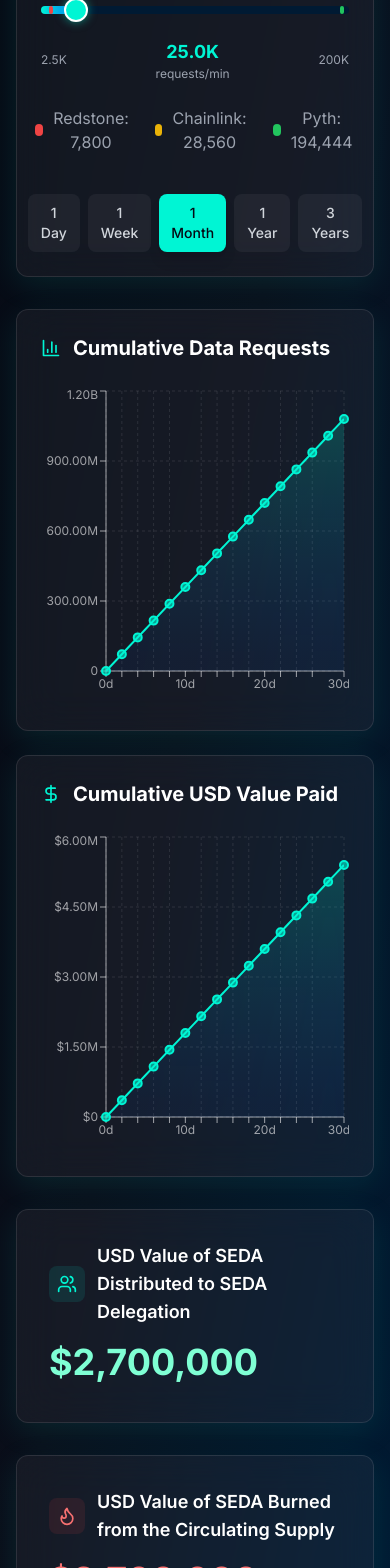
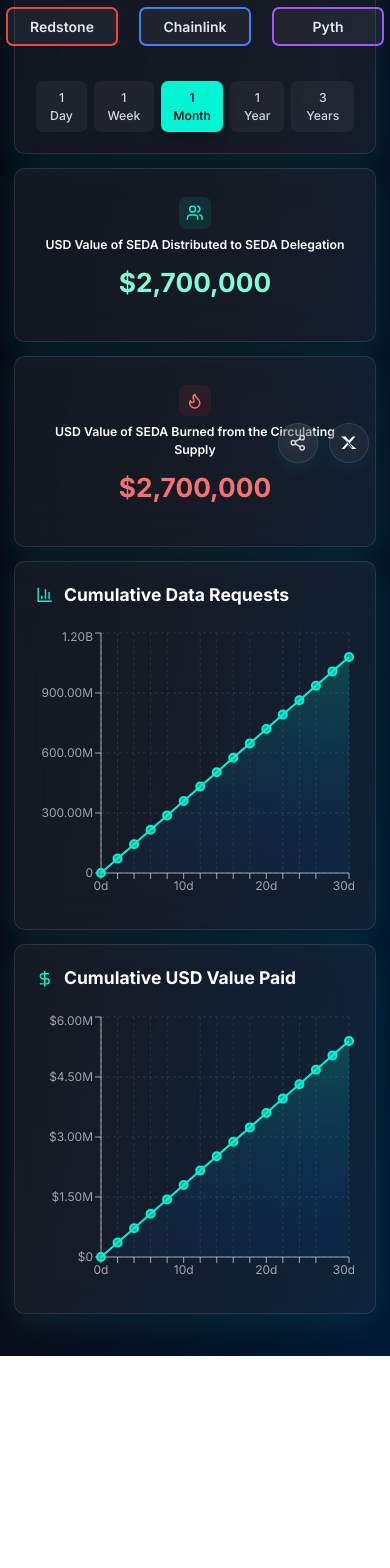
Before and after one commit to benruane/tokendashboard, a Next.js app: page / in a window 390 px wide. Shown: the part 360-1928 px from the top of the page. After the commit the page ends 1716 px from the top, so only its background shows below. Built offline with nearby package versions, Linux system fonts and the light colour scheme.

Commit message:
UI polish: consistent gaps, no button stroke on focus, improved share buttons, responsive cards, and more compact layout

```diff
--- a/app/components/ParametersPanel.tsx
+++ b/app/components/ParametersPanel.tsx
@@ -62,17 +62,17 @@
             <div
               className="absolute top-0 w-1 h-2 bg-red-500 rounded-full"
               style={{ left: `${getTickPosition(7800)}%` }}
-              title="Redstone: 7,800"
+              title="Redstone"
             />
             <div
-              className="absolute top-0 w-1 h-2 bg-yellow-500 rounded-full"
+              className="absolute top-0 w-1 h-2 bg-blue-500 rounded-full"
               style={{ left: `${getTickPosition(28560)}%` }}
-              title="Chainlink: 28,560"
+              title="Chainlink"
             />
             <div
-              className="absolute top-0 w-1 h-2 bg-green-500 rounded-full"
+              className="absolute top-0 w-1 h-2 bg-purple-500 rounded-full"
               style={{ left: `${getTickPosition(194444)}%` }}
-              title="Pyth: 194,444"
+              title="Pyth"
             />
           </div>
           {/* Slider Input */}
@@ -115,24 +115,21 @@
         <div className="flex flex-row gap-6 justify-center mt-2">
           <button
             onClick={() => setRequestsPerMinute(7800)}
-            className="flex items-center gap-2 hover:text-seda-neon-teal transition-colors duration-200 cursor-pointer group"
+            className={`min-w-[8rem] flex items-center justify-center gap-2 px-4 py-2 rounded-lg border-2 border-red-500 font-semibold text-gray-200 shadow-sm transition-colors duration-200 cursor-pointer group focus:outline-none ${requestsPerMinute === 7800 ? 'bg-red-500/20' : 'bg-seda-glass hover:bg-red-500/20 hover:text-red-400'}`}
           >
-            <div className="w-3 h-3 bg-red-500 rounded-full group-hover:scale-125 transition-transform duration-200"></div>
-            <span className="text-gray-400 group-hover:text-seda-neon-teal">Redstone: 7,800</span>
+            <span>Redstone</span>
           </button>
           <button
             onClick={() => setRequestsPerMinute(28560)}
-            className="flex items-center gap-2 hover:text-seda-neon-teal transition-colors duration-200 cursor-pointer group"
+            className={`min-w-[8rem] flex items-center justify-center gap-2 px-4 py-2 rounded-lg border-2 border-blue-500 font-semibold text-gray-200 shadow-sm transition-colors duration-200 cursor-pointer group focus:outline-none ${requestsPerMinute === 28560 ? 'bg-blue-500/20' : 'bg-seda-glass hover:bg-blue-500/20 hover:text-blue-400'}`}
           >
-            <div className="w-3 h-3 bg-yellow-500 rounded-full group-hover:scale-125 transition-transform duration-200"></div>
-            <span className="text-gray-400 group-hover:text-seda-neon-teal">Chainlink: 28,560</span>
+            <span>Chainlink</span>
           </button>
           <button
             onClick={() => setRequestsPerMinute(194444)}
-            className="flex items-center gap-2 hover:text-seda-neon-teal transition-colors duration-200 cursor-pointer group"
+            className={`min-w-[8rem] flex items-center justify-center gap-2 px-4 py-2 rounded-lg border-2 border-purple-500 font-semibold text-gray-200 shadow-sm transition-colors duration-200 cursor-pointer group focus:outline-none ${requestsPerMinute === 194444 ? 'bg-purple-500/20' : 'bg-seda-glass hover:bg-purple-500/20 hover:text-purple-400'}`}
           >
-            <div className="w-3 h-3 bg-green-500 rounded-full group-hover:scale-125 transition-transform duration-200"></div>
-            <span className="text-gray-400 group-hover:text-seda-neon-teal">Pyth: 194,444</span>
+            <span>Pyth</span>
           </button>
         </div>
       </div>
--- a/app/components/ShareButton.tsx
+++ b/app/components/ShareButton.tsx
@@ -7,13 +7,18 @@
   onShare: (message: string) => void
 }
 
+const XIcon = () => (
+  <svg viewBox="0 0 24 24" fill="white" color="white" xmlns="http://www.w3.org/2000/svg" className="w-5 h-5">
+    <path d="M17.53 3.5h3.71l-7.98 9.14L22.5 20.5h-6.19l-4.85-5.97-5.54 5.97H2.21l8.5-9.16L1.5 3.5h6.37l4.36 5.37 5.3-5.37zm-1.09 15.13h1.03l-6.56-8.08-1.13-1.39H7.8l6.64 8.08 1.13 1.39z" fill="white"/>
+  </svg>
+)
+
 export default function ShareButton({ onShare }: ShareButtonProps) {
   const [isHovered, setIsHovered] = useState(false)
+  const [isXHovered, setIsXHovered] = useState(false)
 
   const handleShare = async () => {
     const url = window.location.href
-
-    // Check if native sharing is available (mobile)
     if (navigator.share) {
       try {
         await navigator.share({
@@ -22,11 +27,9 @@
           url: url
         })
       } catch (error) {
-        // User cancelled or error occurred, fall back to clipboard
         copyToClipboard(url)
       }
     } else {
-      // Desktop - copy to clipboard
       copyToClipboard(url)
     }
   }
@@ -36,7 +39,6 @@
       await navigator.clipboard.writeText(text)
       onShare('Link copied to clipboard!')
     } catch (error) {
-      // Fallback for older browsers
       const textArea = document.createElement('textarea')
       textArea.value = text
       document.body.appendChild(textArea)
@@ -47,12 +49,19 @@
     }
   }
 
+  const handleXShare = () => {
+    const url = window.location.href
+    const text = `Simulate SEDA’s onchain economy with the data request volumes of its closest competitors on this cool dashboard! 🚀 ${url}`
+    window.open(`https://twitter.com/intent/tweet?text=${encodeURIComponent(text)}`, '_blank')
+  }
+
   return (
+    <div className="fixed bottom-6 right-6 z-40 flex gap-3">
       <button
         onClick={handleShare}
         onMouseEnter={() => setIsHovered(true)}
         onMouseLeave={() => setIsHovered(false)}
-      className="fixed top-6 right-6 z-40 p-3 bg-seda-glass backdrop-blur-glass border border-white/10 rounded-full shadow-xl transition-all duration-200 hover:bg-seda-glass-hover hover:border-seda-neon-teal/30 group"
+        className="p-3 bg-seda-glass backdrop-blur-glass border border-white/10 rounded-full shadow-xl transition-all duration-200 hover:bg-seda-glass-hover hover:border-seda-neon-teal/30 group"
         style={{
           boxShadow: isHovered
             ? '0 8px 32px 0 rgba(0, 245, 212, 0.2)'
@@ -66,5 +75,20 @@
           }`}
         />
       </button>
+      <button
+        onClick={handleXShare}
+        onMouseEnter={() => setIsXHovered(true)}
+        onMouseLeave={() => setIsXHovered(false)}
+        className="p-3 bg-seda-glass backdrop-blur-glass border border-white/10 rounded-full shadow-xl transition-all duration-200 hover:bg-seda-glass-hover hover:border-blue-500 group"
+        style={{
+          boxShadow: isXHovered
+            ? '0 8px 32px 0 rgba(29, 155, 240, 0.2)'
+            : '0 4px 16px 0 rgba(29, 155, 240, 0.1)'
+        }}
+        title="Share on X (Twitter)"
+      >
+        <XIcon />
+      </button>
+    </div>
   )
 }
--- a/app/components/SummaryCards.tsx
+++ b/app/components/SummaryCards.tsx
@@ -53,34 +53,32 @@
   }
 
   return (
-    <div className="grid grid-cols-1 lg:grid-cols-2 gap-8">
+    <div className="grid grid-cols-1 lg:grid-cols-2 gap-4">
       {/* SEDA Delegation Card */}
-      <div className="glass-panel glass-panel-hover p-8 group">
-        <div className="flex items-center gap-3 mb-4">
-          <div className="p-2 bg-seda-neon-teal/10 rounded-lg group-hover:bg-seda-neon-teal/20 transition-all duration-200">
-            <Users className="w-5 h-5 text-seda-neon-teal" />
-          </div>
-          <h3 className="text-lg font-semibold text-white">USD Value of SEDA Distributed to SEDA Delegation</h3>
+      <div className="glass-panel glass-panel-hover p-8 group flex flex-col items-center text-center">
+        <div className="p-2 bg-seda-neon-teal/10 rounded-lg group-hover:bg-seda-neon-teal/20 transition-all duration-200 mb-2">
+          <Users className="w-5 h-5 text-seda-neon-teal" />
         </div>
-
+        <h3 className="text-sm md:text-base lg:text-lg font-semibold text-white mb-4">
+          USD Value of SEDA Distributed to SEDA Delegation
+        </h3>
         <div className="mb-2">
-          <div className="text-4xl font-bold text-seda-mint mb-2">
+          <div className="text-3xl md:text-4xl font-bold text-seda-mint mb-2">
             {formatCurrency(calculations.sedaDelegationValue)}
           </div>
         </div>
       </div>
 
       {/* SEDA Burned Card */}
-      <div className="glass-panel glass-panel-hover p-8 group">
-        <div className="flex items-center gap-3 mb-4">
-          <div className="p-2 bg-red-500/10 rounded-lg group-hover:bg-red-500/20 transition-all duration-200">
-            <Flame className="w-5 h-5 text-red-400" />
-          </div>
-          <h3 className="text-lg font-semibold text-white">USD Value of SEDA Burned from the Circulating Supply</h3>
+      <div className="glass-panel glass-panel-hover p-8 group flex flex-col items-center text-center">
+        <div className="p-2 bg-red-500/10 rounded-lg group-hover:bg-red-500/20 transition-all duration-200 mb-2">
+          <Flame className="w-5 h-5 text-red-400" />
         </div>
-
+        <h3 className="text-sm md:text-base lg:text-lg font-semibold text-white mb-4">
+          USD Value of SEDA Burned from the Circulating Supply
+        </h3>
         <div className="mb-2">
-          <div className="text-4xl font-bold text-red-400 mb-2">
+          <div className="text-3xl md:text-4xl font-bold text-red-400 mb-2">
             {formatCurrency(calculations.sedaBurnedValue)}
           </div>
         </div>
--- a/app/globals.css
+++ b/app/globals.css
@@ -5,6 +5,7 @@
 @layer base {
   html {
     scroll-behavior: smooth;
+    font-size: 14px;
   }
 
   body {
--- a/app/page.tsx
+++ b/app/page.tsx
@@ -32,17 +32,17 @@
       {/* Main Content */}
       <div className="container mx-auto px-4 py-8">
         {/* Title Section */}
-        <div className="text-center mb-12">
-          <h1 className="text-4xl md:text-5xl font-bold text-white mb-4 tracking-tight">
+        <div className="text-center mb-6">
+          <h1 className="text-3xl md:text-4xl font-bold text-white mb-2 tracking-tight">
             SEDA Data Request Dashboard
           </h1>
-          <p className="text-xl md:text-2xl text-seda-light-blue/80 font-medium max-w-3xl mx-auto leading-relaxed">
-            Visualize data request volume and costs across different time periods.
+          <p className="text-lg md:text-xl text-seda-light-blue/80 font-medium max-w-2xl mx-auto leading-relaxed">
+            Simulate SEDA’s onchain economy with the data request volumes of its closest competitors.
           </p>
         </div>
 
         {/* Letterbox Parameters Panel (full width) */}
-        <div className="mb-8">
+        <div className="mb-4">
           <ParametersPanel
             requestsPerMinute={requestsPerMinute}
             setRequestsPerMinute={setRequestsPerMinute}
@@ -51,8 +51,17 @@
             setTimeRange={setTimeRange}
           />
         </div>
+        {/* Summary Cards - now above the charts */}
+        <div className="mb-4">
+          <SummaryCards
+            requestsPerMinute={requestsPerMinute}
+            timeRange={timeRange}
+            dataRequestCost={dataRequestCost}
+            showFullValue={true}
+          />
+        </div>
         {/* Middle Row - Charts Side by Side */}
-        <div className="grid grid-cols-1 lg:grid-cols-2 gap-6 mb-8">
+        <div className="grid grid-cols-1 lg:grid-cols-2 gap-4 mb-4">
           <RequestsChart
             requestsPerMinute={requestsPerMinute}
             timeRange={timeRange}
@@ -64,13 +73,6 @@
             dataRequestCost={dataRequestCost}
           />
         </div>
-        {/* Bottom Row - Summary Cards */}
-        <SummaryCards
-          requestsPerMinute={requestsPerMinute}
-          timeRange={timeRange}
-          dataRequestCost={dataRequestCost}
-          showFullValue={true}
-        />
       </div>
     </div>
   )
--- a/tailwind.config.js
+++ b/tailwind.config.js
@@ -54,7 +54,7 @@
       center: true,
       padding: '4rem',
       screens: {
-        '2xl': '1280px',
+        '2xl': '1024px', // even more compact
       },
     },
   },
```
Also changed, not shown: 1 other file (tests, documents, lock files or other folders). Lines whose indentation alone changed are shown as unchanged.
